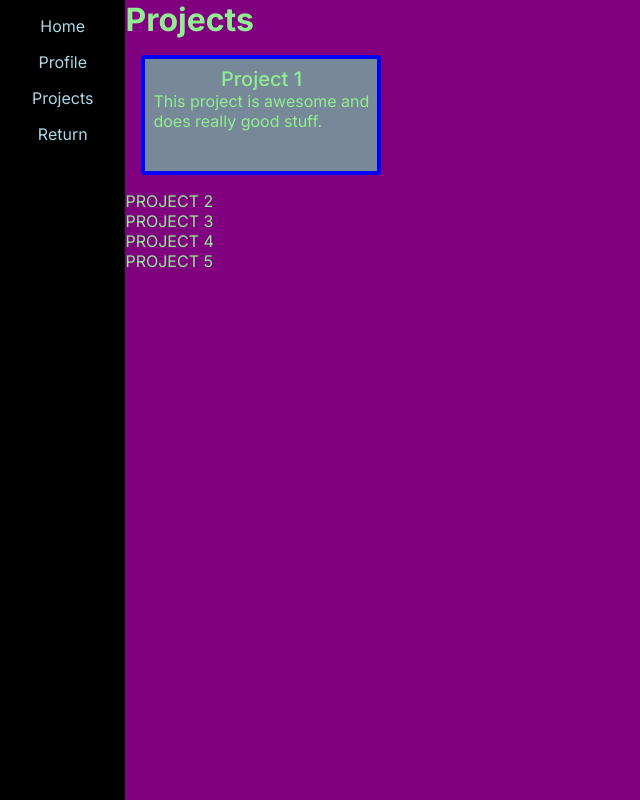
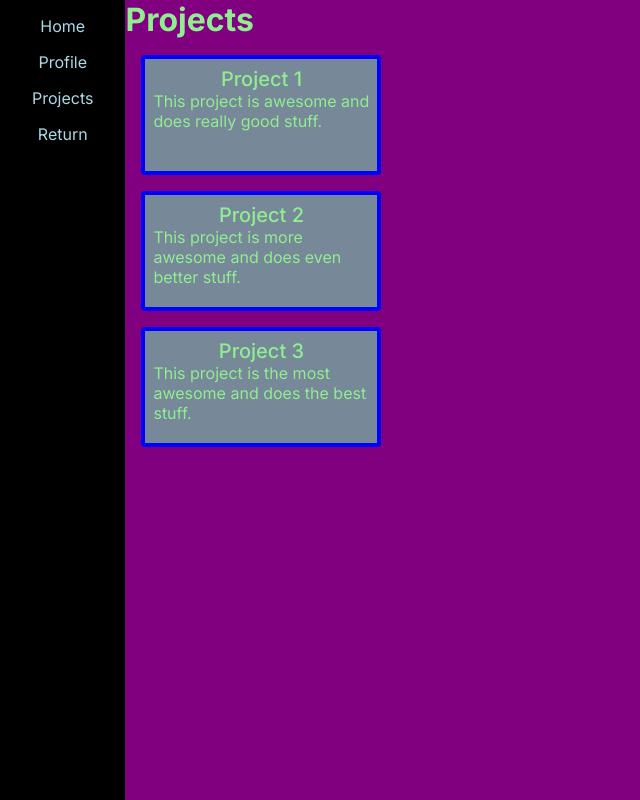
Before and after one commit to franco-ortega/portfolio-test, a Next.js app: page /1/projects in a window 1280 px wide. Shown: the whole page, without its empty margins (0-640 px from the left). Built offline with nearby package versions, Linux system fonts and the light colour scheme.

Commit message:
create ProjectsList to render any number of projects

```diff
--- a/app/1/components/projects/Projects.jsx
+++ b/app/1/components/projects/Projects.jsx
@@ -1,28 +1,30 @@
 import Project from '../project/Project';
+import ProjectsList from '../projectsList/ProjectsList';
 import styles from './Projects.module.css';
+
+const projectsData = [
+  {
+    id: '1',
+    title: 'Project 1',
+    description: 'This project is awesome and does really good stuff.',
+  },
+  {
+    id: '2',
+    title: 'Project 2',
+    description: 'This project is more awesome and does even better stuff.',
+  },
+  {
+    id: '3',
+    title: 'Project 3',
+    description: 'This project is the most awesome and does the best stuff.',
+  },
+];
 
 export default function Projects() {
   return (
     <main className={styles.Projects}>
       <h1>Projects</h1>
-      <ul>
-        <Project
-          title={'Project 1'}
-          description={'This project is awesome and does really good stuff.'}
-        />
-        <li>
-          <div>PROJECT 2</div>
-        </li>
-        <li>
-          <div>PROJECT 3</div>
-        </li>
-        <li>
-          <div>PROJECT 4</div>
-        </li>
-        <li>
-          <div>PROJECT 5</div>
-        </li>
-      </ul>
+      <ProjectsList listOfProjects={projectsData} />
     </main>
   );
 }
--- /dev/null
+++ b/app/1/components/projectsList/ProjectsList.jsx
@@ -0,0 +1,11 @@
+import Project from '../project/Project';
+
+export default function ProjectsList({ listOfProjects }) {
+  return (
+    <ul>
+      {listOfProjects.map(({ id, title, description }) => (
+        <Project key={id} title={title} description={description} />
+      ))}
+    </ul>
+  );
+}
```
